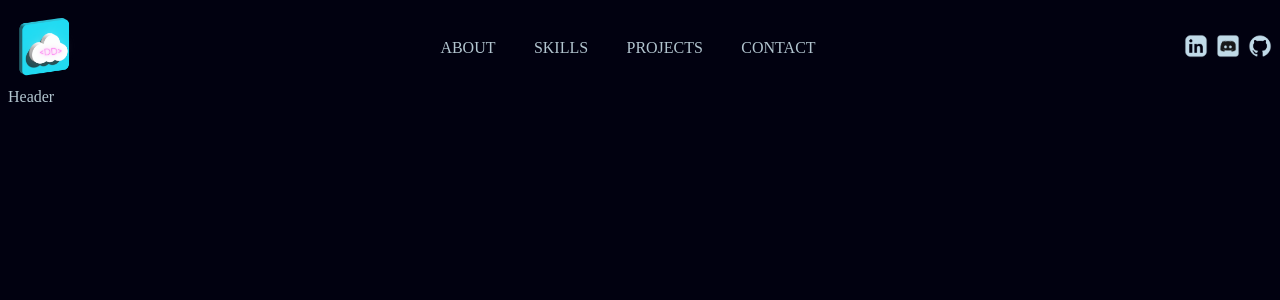
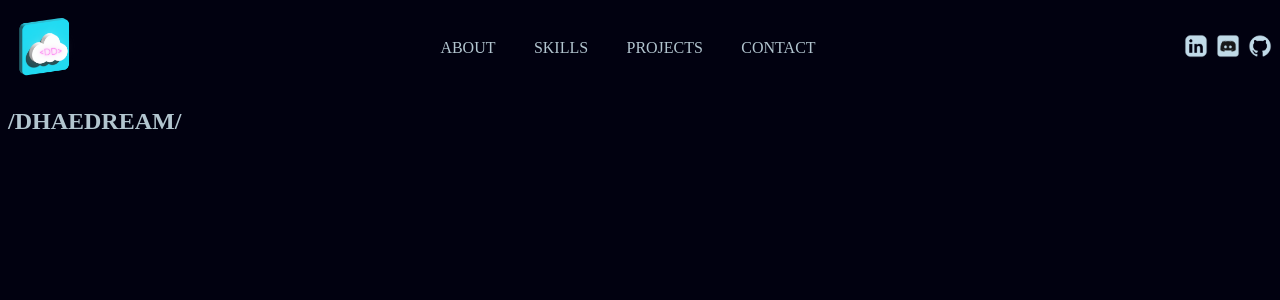
Before and after one commit to dhaedream/spring-22-portfolio, a React (Create React App) app: page / in a window 1280 px wide. Shown: the top 300 px of the page. Built offline with nearby package versions, Linux system fonts and the light colour scheme.

Commit message:
header jsx

```diff
--- a/src/components/header/Header.jsx
+++ b/src/components/header/Header.jsx
@@ -1,7 +1,15 @@
 import React from "react";
+import "./header.css";
 
 const Header = () => {
-  return <div>Header</div>;
+  return (
+    <div className="header_container">
+      <div className="header_top">
+        <h2>/DHAEDREAM/</h2>
+      </div>
+      <div className="header_banner"></div>
+    </div>
+  );
 };
 
 export default Header;
```
